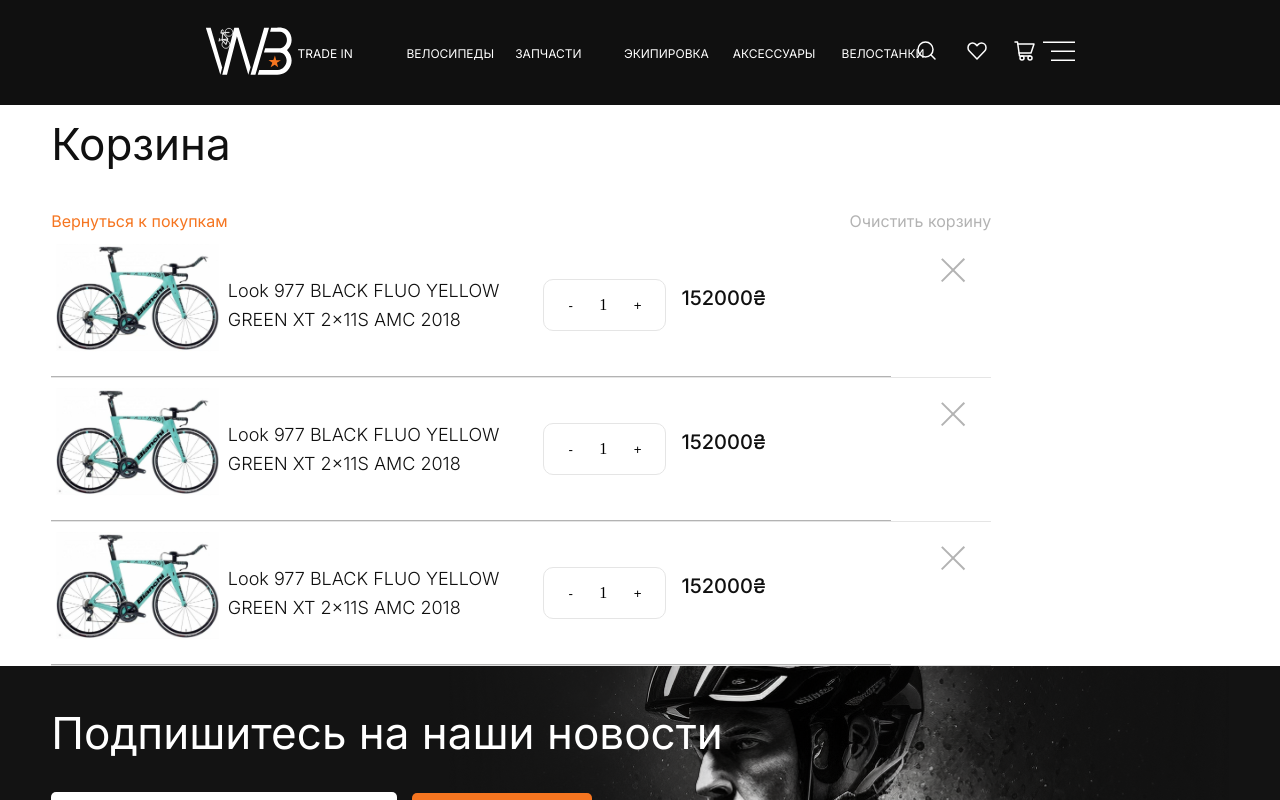
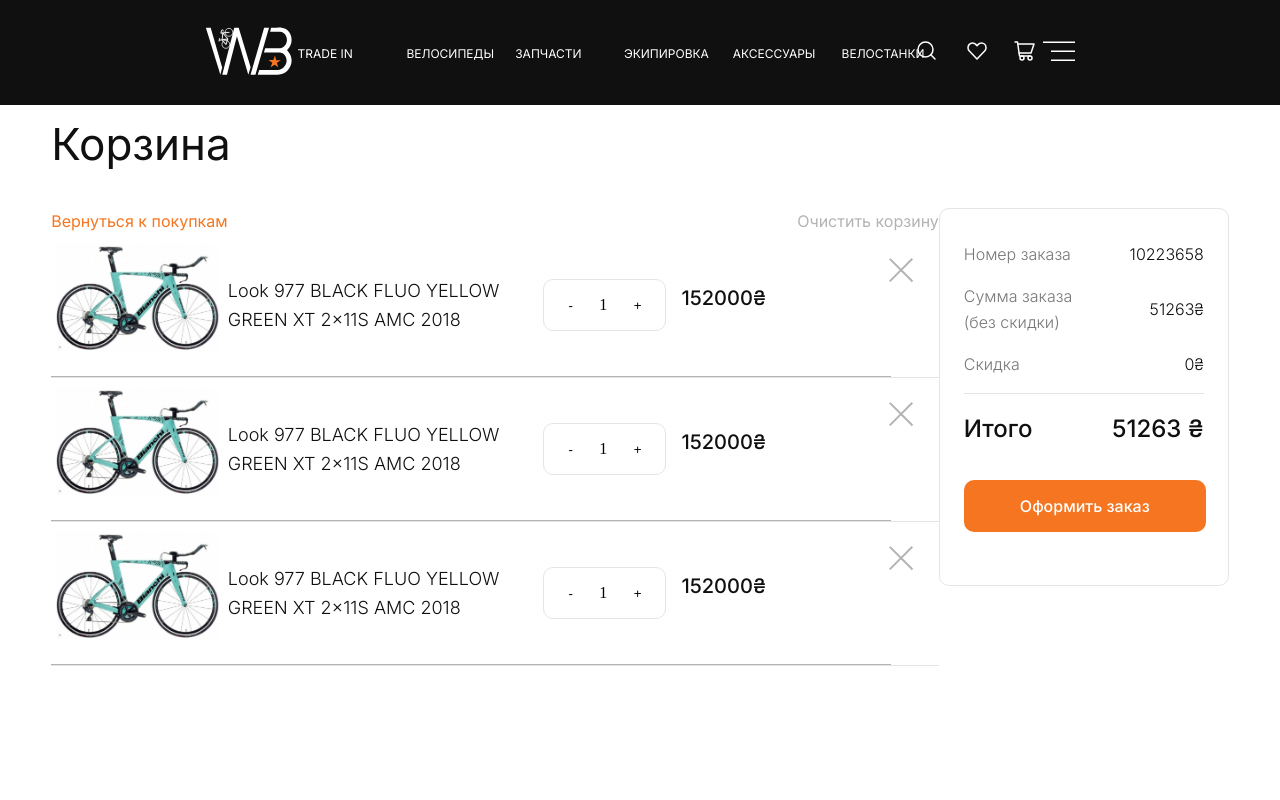
Before and after one commit to Parle648/world_bike, a React (Create React App) app: page /busket in a window 1280 px wide. Shown: the top 800 px of the page. Built offline with nearby package versions, Linux system fonts and the light colour scheme.

Commit message:
Create BusketInfo + finish BuketPage

```diff
--- a/src/widgets/BusketPageMain/BusketPageMain.tsx
+++ b/src/widgets/BusketPageMain/BusketPageMain.tsx
@@ -3,11 +3,14 @@
 import bike from '../../imgs/bike-img.png';
 import ProductSnippet from '../../entities/ProductSnippet/ProductSnippet';
 import { Link } from 'react-router-dom';
+import BusketInfo from './Components/BusketInfo/BusketInfo';
+import NewBikes from '../MainPage/NewBikes/NewBikes';
 
 const BusketPageMain = () => (
     <main className={styles.block}>
         <div className="wrapper">
             <h2 className={styles.ttl}>Корзина</h2>
+            <div className={styles.busketBlock}>
                 <div className={styles.orderedProducts}>
                     <Link className={styles.backToCatalog} to='./'>Вернуться к покупкам</Link>
                     <button className={styles.clearBusket}>Очистить корзину</button>
@@ -30,7 +33,10 @@
                         cost='152000'
                         costLineThrough={null} />
                 </div>
+                <BusketInfo orderNumber={10223658} orderAmount={51263} orderOff={0} />
             </div>
+        </div>
+        <NewBikes />
     </main>
 );
 
--- /dev/null
+++ b/src/widgets/BusketPageMain/Components/BusketInfo/BusketInfo.tsx
@@ -0,0 +1,33 @@
+import React from 'react';
+import styles from './styles/busketInfo.module.scss';
+import busketInformProps from './types/busketInfoProps';
+import { Link } from 'react-router-dom';
+
+const BusketInfo = ({orderNumber, orderAmount, orderOff}: busketInformProps) => {
+    return (
+        <div className={styles.block}>
+
+            <div className={styles.field}>
+                <h3 className={styles.ttl}>Номер заказа</h3>
+                <h4 className={styles.data}>{orderNumber}</h4>
+            </div>
+            <div className={styles.field}>
+                <h3 className={styles.ttl}>Сумма заказа (без скидки)</h3>
+                <h4 className={styles.data}>{orderAmount}₴</h4>
+            </div>
+            <div className={styles.field}>
+                <h3 className={styles.ttl}>Скидка</h3>
+                <h4 className={styles.data}>{orderOff}₴</h4>
+            </div>
+
+            <div className={styles.conclusionBlock}>
+                <h3 className={styles.conclusionTtl}>Итого</h3>
+                <h4 className={styles.conclusionData}>{orderAmount - orderOff} ₴</h4>
+            </div>
+
+            <Link className={styles.orderLink} to='/order'>Оформить заказ</Link>
+        </div>
+    );
+};
+
+export default BusketInfo;
--- /dev/null
+++ b/src/widgets/BusketPageMain/Components/BusketInfo/styles/busketInfo.module.scss
@@ -0,0 +1,68 @@
+.block {
+    width: 290px;
+    height: 378px;
+    padding: 32px 24px;
+    border-radius: 10px;
+    border: 1px solid #E5E5E5;
+}
+
+.field,
+.conclusionBlock {
+    width: 100%;
+    display: flex;
+    align-items: center;
+    justify-content: space-between;
+
+    margin-bottom: 16px;
+}
+
+.ttl,
+.data {
+    font-family: "Inter";
+    font-size: 16px;
+    font-weight: 300;
+    line-height: 26px;
+
+    color: #777;
+}
+
+.data {
+    color: #101010;
+}
+
+.conclusionBlock {
+    border-top: 1px solid #E5E5E5;
+}
+
+.conclusionTtl,
+.conclusionData {
+    font-family: "Inter";
+    font-size: 24px;
+    font-weight: 500;
+    line-height: 38px;
+    color: #101010;
+
+    padding-top: 16px;
+    margin-bottom: 16px;
+}
+
+.orderLink {
+    display: block;
+    text-align: center;
+    width: 242px;
+    height: 52px;
+    padding: 16px;
+    border-radius: 10px;
+
+    color: #fff;
+    background-color: #F57520;
+
+    font-family: "Inter";
+    font-size: 16px;
+    font-weight: 500;
+    line-height: 20px;
+
+    &:hover {
+        background-color: #D75702;
+    }
+}
--- /dev/null
+++ b/src/widgets/BusketPageMain/Components/BusketInfo/types/busketInfoProps.ts
@@ -0,0 +1,7 @@
+type busketInformProps = {
+    orderNumber: number,
+    orderAmount: number,
+    orderOff: number,
+};
+
+export default busketInformProps;
--- a/src/widgets/BusketPageMain/styles/busketPageMain.module.scss
+++ b/src/widgets/BusketPageMain/styles/busketPageMain.module.scss
@@ -1,3 +1,5 @@
+@import '../../../Scss/global/global.scss';
+
 .ttl {
     font-family: "Inter";
     font-size: 44px;
@@ -16,6 +18,12 @@
     line-height: 26px;
 
     color: #F57520;
+
+    @include md-d {
+        font-size: 13px;
+        display: block;
+        margin-bottom: 10px;
+    }
 }
 
 .clearBusket {
@@ -27,9 +35,35 @@
     background-color: transparent;
     border: 0;
     cursor: pointer;
+
+    @include md-d {
+        font-size: 13px;
+    }
+}
+
+.busketBlock {
+    width: 100%;
+    margin-bottom: 160px;
+    display: flex;
+    align-items: flex-start;
+    justify-content: space-between;
+
+    @include lg-d {
+        flex-direction: column;
+        align-items: center;
+    }
+
+    @include md-d {
+        margin-bottom: 64px;
+    }
 }
 
 .orderedProducts {
     width: 940px;
     position: relative;
+    margin-bottom: 32px;
+
+    @include md-d {
+        width: 97%;
+    }
 }
```
Lines whose indentation alone changed are shown as unchanged.
